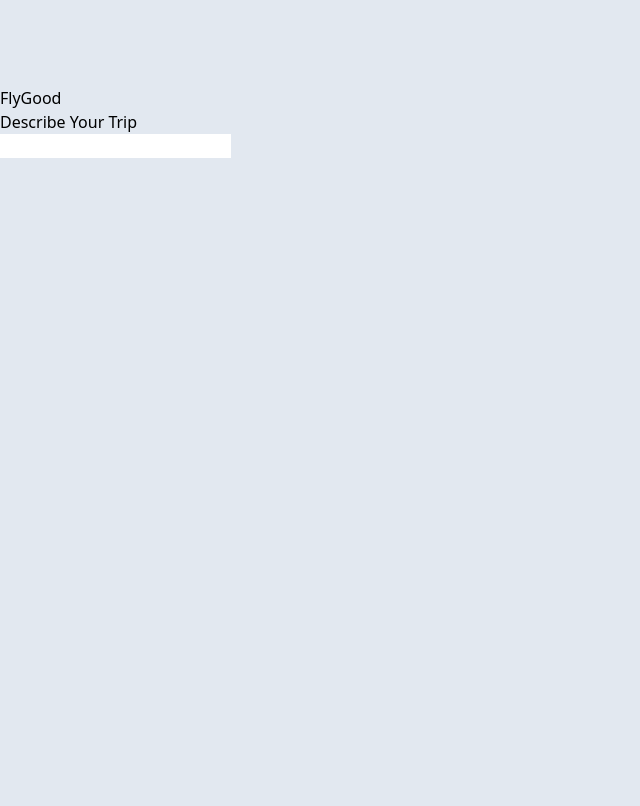
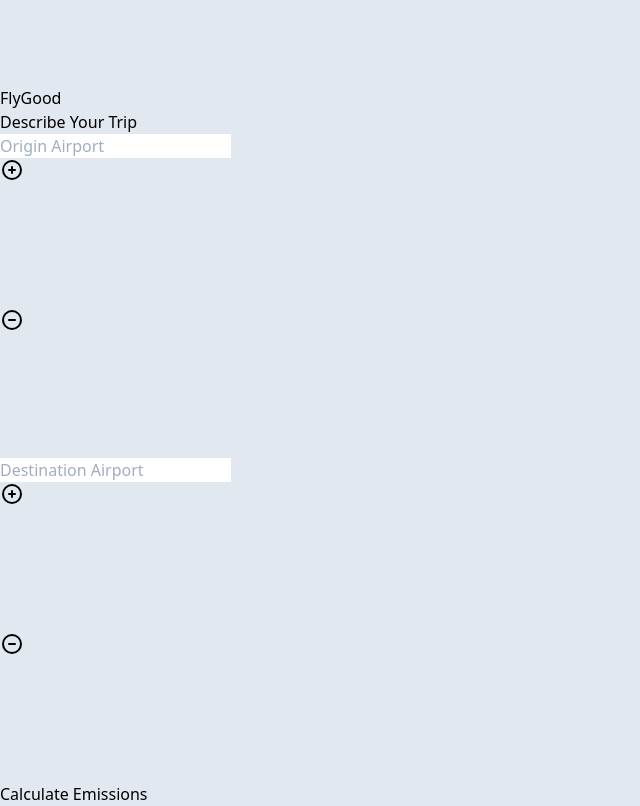
Before and after one commit to imaginezero/flygood, a Next.js app: page / in a window 1280 px wide. Shown: the part 1200-2006 px from the top of the page, without its empty margins (0-640 px from the left). Before the commit the page ends 1358 px from the top, so only its background shows below. Built offline with nearby package versions, Linux system fonts and the light colour scheme; a web font is replaced by a local one.

Commit message:
feat: implement basic trip form

```diff
--- a/components/AirportField.js
+++ b/components/AirportField.js
@@ -1,28 +1,24 @@
-import { Fragment, forwardRef } from 'react';
+import { forwardRef } from 'react';
 import { useCombobox } from 'downshift';
 
 import { useSuggestions } from '../hooks';
 
-import { TextInput } from './TextField';
+import { TextInput, TextInputWrapper } from './TextField';
 import { Label, Error } from './Label';
 import { AirportCard } from './AirportCard';
 
-import { createStyleableComponent } from './createStyleableComponent';
-
-const SuggestionsList = createStyleableComponent('ul', {
-  base: 'relative mx-2 z-50 rounded-b-sm shadow-md',
-});
-
 const Suggestions = forwardRef(
   ({ isOpen, options, selected, ...menuProps }, ref) => (
-    <SuggestionsList ref={ref} {...menuProps}>
+    <div className="absolute z-50 w-full">
+      <ul className="mx-2 rounded-b-sm shadow-md" ref={ref} {...menuProps}>
         {isOpen &&
           options.map(({ item, props }, index) => (
             <li key={`${index}`} {...props}>
               <AirportCard airport={item} selected={selected === index} />
             </li>
           ))}
-    </SuggestionsList>
+      </ul>
+    </div>
   )
 );
 
@@ -32,6 +28,8 @@
   onChange = () => {},
   label,
   error,
+  inputStyles,
+  wrapperStyles,
   ...inputProps
 }) => {
   const { suggestions, loadSuggestions } = useSuggestions(250);
@@ -48,7 +46,9 @@
     initialInputValue: value,
     items: suggestions,
     itemToString: (item) => (item ? item.name : null),
-    onSelectedItemChange: ({ selectedItem }) => onChange(selectedItem),
+    onSelectedItemChange: ({ selectedItem }) => {
+      setTimeout(() => onChange(selectedItem));
+    },
     onInputValueChange: ({ inputValue, isOpen }) => {
       if (isOpen) loadSuggestions(inputValue);
     },
@@ -63,12 +63,13 @@
   }));
 
   return (
-    <Fragment>
+    <TextInputWrapper className="relative" styles={wrapperStyles}>
       {label && <Label {...getLabelProps()}>{label}</Label>}
       <div {...getComboboxProps()}>
         <TextInput
           {...inputProps}
           {...getInputProps()}
+          styles={inputStyles}
           valid={error ? 'false' : 'true'}
         />
       </div>
@@ -79,6 +80,6 @@
         options={options}
       />
       {error && <Error>{error}</Error>}
-    </Fragment>
+    </TextInputWrapper>
   );
 };
--- /dev/null
+++ b/components/AirportRow.js
@@ -0,0 +1,53 @@
+import { AirportField } from './AirportField';
+import { Add, Remove } from './icons';
+
+export const AirportRow = ({
+  airport,
+  index,
+  isFirst,
+  isLast,
+  handleChange,
+  handleAdd,
+  handleRemove,
+}) => {
+  const prefix = isFirst ? 'Origin' : isLast ? 'Destination' : 'Transit';
+  return (
+    <div className="flex flex-row justify-center">
+      <div className="flex-grow">
+        <AirportField
+          id={`airport-${index}`}
+          onChange={handleChange}
+          value={airport ? airport.name : ''}
+          valid={!!airport}
+          placeholder={`${prefix} Airport`}
+          inputStyles={{ width: 'w-full' }}
+          wrapperStyles={{ margin: 'mb-3' }}
+        />
+      </div>
+      <div className="flex-grow-0 w-6 h-6 p-1">
+        <a
+          onClick={handleAdd}
+          title="Add Airport"
+          className="block text-gray-600 cursor-pointer"
+          style={{ marginTop: '.09em' }}
+        >
+          <Add className="w-6 h-6 fill-current" />
+        </a>
+      </div>
+      <div className="flex-grow-0 w-6 h-6 p-1">
+        <a
+          onClick={handleRemove || (() => {})}
+          title="Remove Airport"
+          className={
+            handleRemove
+              ? 'block text-gray-600 cursor-pointer'
+              : 'block text-gray-400'
+          }
+          style={{ marginTop: '.09em' }}
+        >
+          <Remove className="w-6 h-6 fill-current" />
+        </a>
+      </div>
+    </div>
+  );
+};
--- /dev/null
+++ b/components/Button.js
@@ -0,0 +1,15 @@
+import { createStyleableComponent } from './createStyleableComponent';
+
+export const Button = createStyleableComponent('button', {
+  border: 'border rounded-sm',
+  color: ({ disabled }) =>
+    disabled
+      ? 'bg-gray-400 text-white border-white'
+      : 'bg-blue-800 text-white border-white focus:border-yellow-600',
+  focus: 'focus:shadow-md',
+  margin: 'mt-2',
+  padding: 'py-1 px-2',
+  width: '',
+  height: '',
+  base: 'focus:outline-none outline-none appearance-none cursor-pointer',
+});
--- a/components/Label.js
+++ b/components/Label.js
@@ -2,6 +2,7 @@
 
 export const Label = createStyleableComponent('label', {
   color: 'text-gray-700',
+  font: 'text-sm',
 });
 
 export const Error = createStyleableComponent('span', {
--- a/components/TextField.js
+++ b/components/TextField.js
@@ -1,8 +1,16 @@
-import { forwardRef, Fragment } from 'react';
+import { forwardRef } from 'react';
 
 import { createStyleableComponent } from './createStyleableComponent';
 
 import { Label, Error } from './Label';
+
+export const TextInputWrapper = createStyleableComponent('div', {
+  margin: '',
+  padding: '',
+  width: '',
+  height: '',
+  base: '',
+});
 
 export const TextInput = createStyleableComponent('input', {
   border: 'border rounded-sm',
@@ -11,6 +19,7 @@
       ? 'bg-white text-gray-700 border-gray-400 placeholder-gray-500'
       : 'bg-red-100 text-red-700 border-red-500 placeholder-red-500',
   focus: 'focus:shadow-md focus:border-yellow-600',
+  margin: '',
   padding: 'py-1 px-2',
   width: '',
   height: '',
@@ -19,12 +28,23 @@
 });
 
 export const TextField = forwardRef(
-  ({ id = 'text', label, error, onChange, ...inputProps }, ref) => {
+  (
+    {
+      id = 'text',
+      label,
+      error,
+      onChange,
+      inputStyles,
+      wrapperStyles,
+      ...inputProps
+    },
+    ref
+  ) => {
     const labelId = `${id}-label`;
     const inputId = `${id}-input`;
     const handleChange = (event) => onChange(event.target.value);
     return (
-      <Fragment>
+      <TextInputWrapper styles={wrapperStyles}>
         {label && (
           <Label id={labelId} htmlFor={inputId}>
             {label}
@@ -35,9 +55,10 @@
           ref={ref}
           valid={error ? 'false' : 'true'}
           onChange={handleChange}
+          styles={inputStyles}
         />
         {error && <Error>{error}</Error>}
-      </Fragment>
+      </TextInputWrapper>
     );
   }
 );
--- /dev/null
+++ b/components/TripForm.js
@@ -0,0 +1,57 @@
+import { useState } from 'react';
+import shortid from 'shortid';
+
+import { useTrip } from '../hooks';
+
+import { AirportRow } from './AirportRow';
+import { Button } from './Button';
+
+const splice = (array, ...args) => {
+  const newArray = [...array];
+  newArray.splice(...args);
+  return newArray;
+};
+
+export const TripForm = () => {
+  const { trip, updateTrip } = useTrip();
+  const [airports, setAirports] = useState(
+    (trip.airports.length ? trip.airports : [null, null]).map((airport) => [
+      airport,
+      shortid(),
+    ])
+  );
+  const onSubmit = (event) => {
+    updateTrip(airports.map(([airport]) => airport));
+    event.preventDefault();
+  };
+  return (
+    <form onSubmit={onSubmit}>
+      {airports.map(([airport, key], index) => {
+        const handleChange = (airport) => {
+          setAirports(splice(airports, index, 1, [airport, key]));
+        };
+        const handleAdd = () => {
+          setAirports(splice(airports, index + 1, 0, [null, shortid()]));
+        };
+        const handleRemove = () => {
+          setAirports(splice(airports, index, 1));
+        };
+        return (
+          <AirportRow
+            airport={airport}
+            key={key}
+            index={index}
+            isFirst={index === 0}
+            isLast={index === airports.length - 1}
+            handleChange={handleChange}
+            handleAdd={handleAdd}
+            handleRemove={airports.length > 2 && handleRemove}
+          />
+        );
+      })}
+      <Button disabled={airports.some(([airport]) => !airport)} type="submit">
+        Calculate Emissions
+      </Button>
+    </form>
+  );
+};
--- a/components/icons.js
+++ b/components/icons.js
@@ -1,17 +1,11 @@
 export const Add = (props) => (
-  <svg xmlns="http://www.w3.org/2000/svg" viewBox="0 0 100 100" {...props}>
+  <svg xmlns="http://www.w3.org/2000/svg" {...props}>
     <path d="M12 22a10 10 0 1 1 0-20 10 10 0 0 1 0 20zm0-2a8 8 0 1 0 0-16 8 8 0 0 0 0 16zm1-9h2a1 1 0 0 1 0 2h-2v2a1 1 0 0 1-2 0v-2H9a1 1 0 0 1 0-2h2V9a1 1 0 0 1 2 0v2z" />
   </svg>
 );
 
 export const Remove = (props) => (
-  <svg xmlns="http://www.w3.org/2000/svg" viewBox="0 0 100 100" {...props}>
+  <svg xmlns="http://www.w3.org/2000/svg" {...props}>
     <path d="M12 22a10 10 0 1 1 0-20 10 10 0 0 1 0 20zm0-2a8 8 0 1 0 0-16 8 8 0 0 0 0 16zm4-8a1 1 0 0 1-1 1H9a1 1 0 0 1 0-2h6a1 1 0 0 1 1 1z" />
   </svg>
 );
-
-export const Reverse = (props) => (
-  <svg xmlns="http://www.w3.org/2000/svg" viewBox="0 0 100 100" {...props}>
-    <path d="M6 18.7V21a1 1 0 0 1-2 0v-5a1 1 0 0 1 1-1h5a1 1 0 1 1 0 2H7.1A7 7 0 0 0 19 12a1 1 0 1 1 2 0 9 9 0 0 1-15 6.7zM18 5.3V3a1 1 0 0 1 2 0v5a1 1 0 0 1-1 1h-5a1 1 0 0 1 0-2h2.9A7 7 0 0 0 5 12a1 1 0 1 1-2 0 9 9 0 0 1 15-6.7z" />
-  </svg>
-);
--- a/components/index.js
+++ b/components/index.js
@@ -1,7 +1,9 @@
 export { Page, Headline, Content } from './Layout';
 
+export { TripForm } from './TripForm';
+
 export { AirportField } from './AirportField';
-export { TextField, TextInput } from './TextField';
+export { TextField, TextInput, TextInputWrapper } from './TextField';
 export { Label, Error } from './Label';
 
 export { createStyleableComponent } from './createStyleableComponent';
--- a/hooks/useTrip.js
+++ b/hooks/useTrip.js
@@ -22,27 +22,38 @@
       : Promise.reject(new Error(response.statusText))
   );
 
-export const withTrip = (Component) => (props) => {
-  const [trip, setTrip] = useState(calculateTrip([]));
-  return createElement(
+export const withTrip = (Component) => (props) =>
+  createElement(
     TripContext.Provider,
-    {
-      value: [trip, setTrip],
-    },
+    { value: useState(calculateTrip([])) },
     createElement(Component, props)
   );
-};
 
-export const useTrip = () => {
+export const useTrip = (autoload) => {
   const [trip, setTrip] = useContext(TripContext);
-  const { query } = useRouter();
+  const [tripLoading, setLoading] = useState(false);
+  const [tripError, setError] = useState(null);
   const tripQuery = trip.airports.map(({ iata }) => iata).join(',');
   const updateTrip = (airports) => setTrip(calculateTrip(airports));
-  const loadTrip = (...codes) => fetchTrip(...codes).then(updateTrip);
+  const loadTrip = (...codes) => {
+    setLoading(true);
+    setError(null);
+    fetchTrip(...codes).then(
+      (airports) => {
+        updateTrip(airports);
+        setLoading(false);
+      },
+      (error) => {
+        setError(error);
+        setLoading(false);
+      }
+    );
+  };
+  const { query } = useRouter();
   useEffect(() => {
-    if (query.t && query.t !== tripQuery) {
-      loadTrip(...query.t.split(',')).catch(() => {});
+    if (autoload && query.t && query.t !== tripQuery) {
+      loadTrip(...query.t.split(','));
     }
   });
-  return { trip, loadTrip, updateTrip, tripQuery };
+  return { trip, tripLoading, tripError, tripQuery, updateTrip };
 };
--- a/pages/index.js
+++ b/pages/index.js
@@ -1,13 +1,13 @@
 import { Fragment } from 'react';
 
-import { Headline, Content, AirportField } from '../components';
+import { Headline, Content, TripForm } from '../components';
 
 export default function Index() {
   return (
     <Fragment>
       <Headline>Describe Your Trip</Headline>
       <Content>
-        <AirportField styles={{ width: 'w-full' }} />
+        <TripForm />
       </Content>
     </Fragment>
   );
```
Lines whose indentation alone changed are shown as unchanged.
